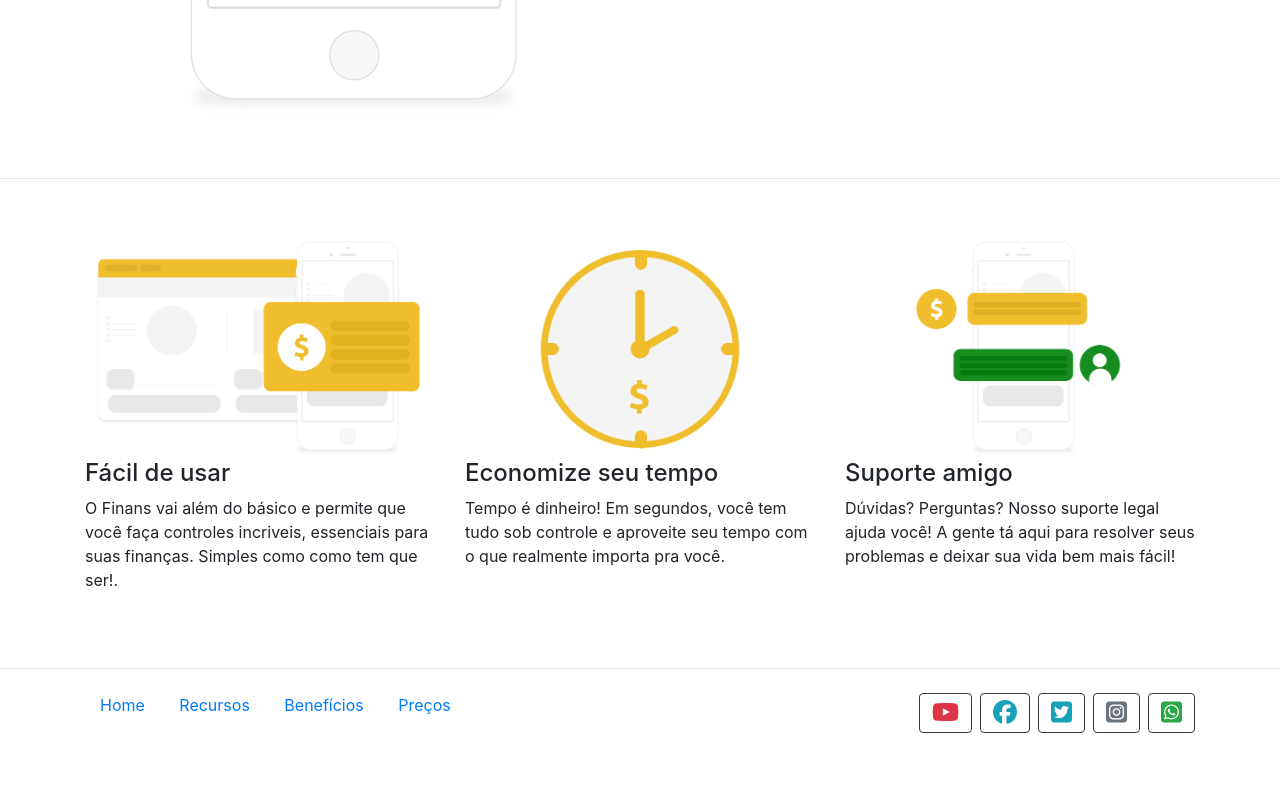
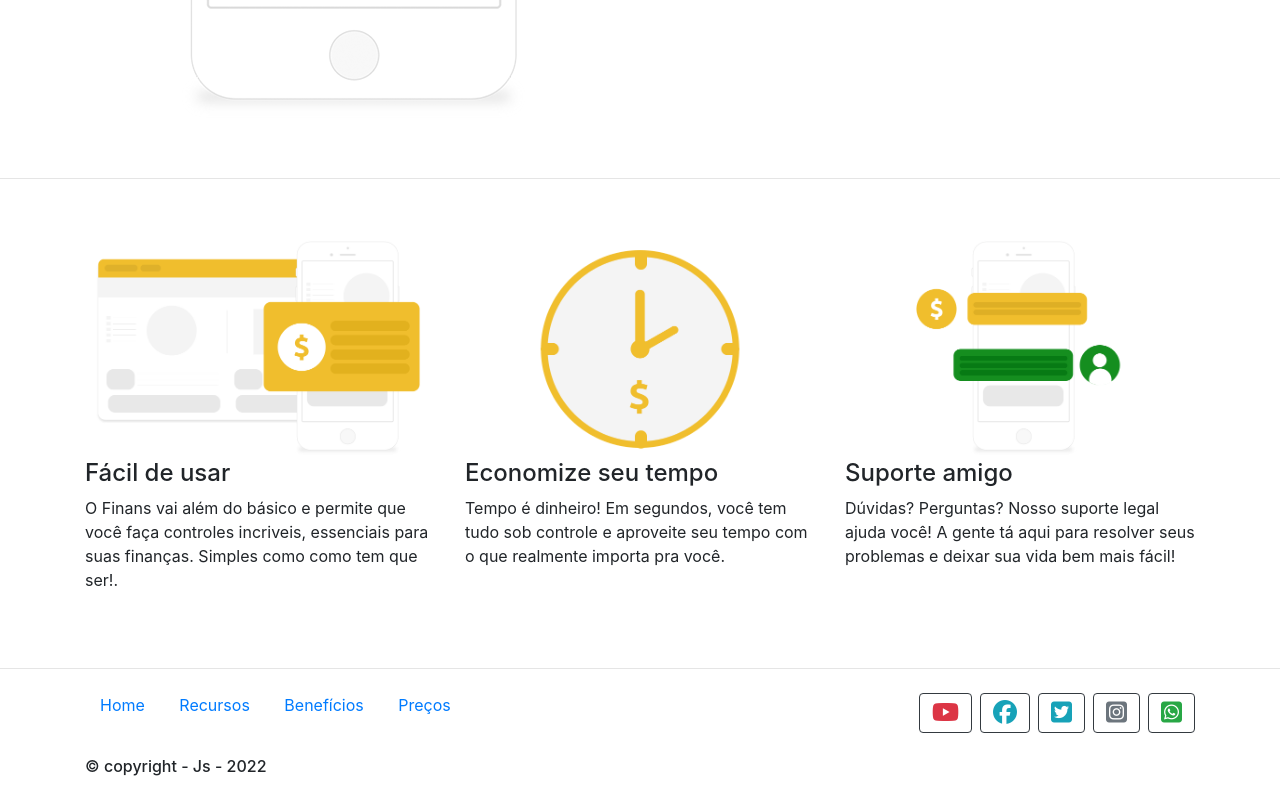
Before and after one commit to jailsonn/projeto-bootstrap4, a plain HTML site: page index.html in a window 1280 px wide. Shown: the part 1675-2475 px from the top of the page. Before the commit the page ends 2432 px from the top, so only its background shows below. Drawn offline with nearby package versions, Linux system fonts and the light colour scheme.

Commit message:
front-end pronto

```diff
--- a/index.html
+++ b/index.html
@@ -206,6 +206,7 @@
           </a>
         </div>
       </div>
+     <h6 class="mt-4"> &copy; copyright - Js - 2022</h6>
     </div>
   </footer><!--fim seção do rodapé-->
 
```
